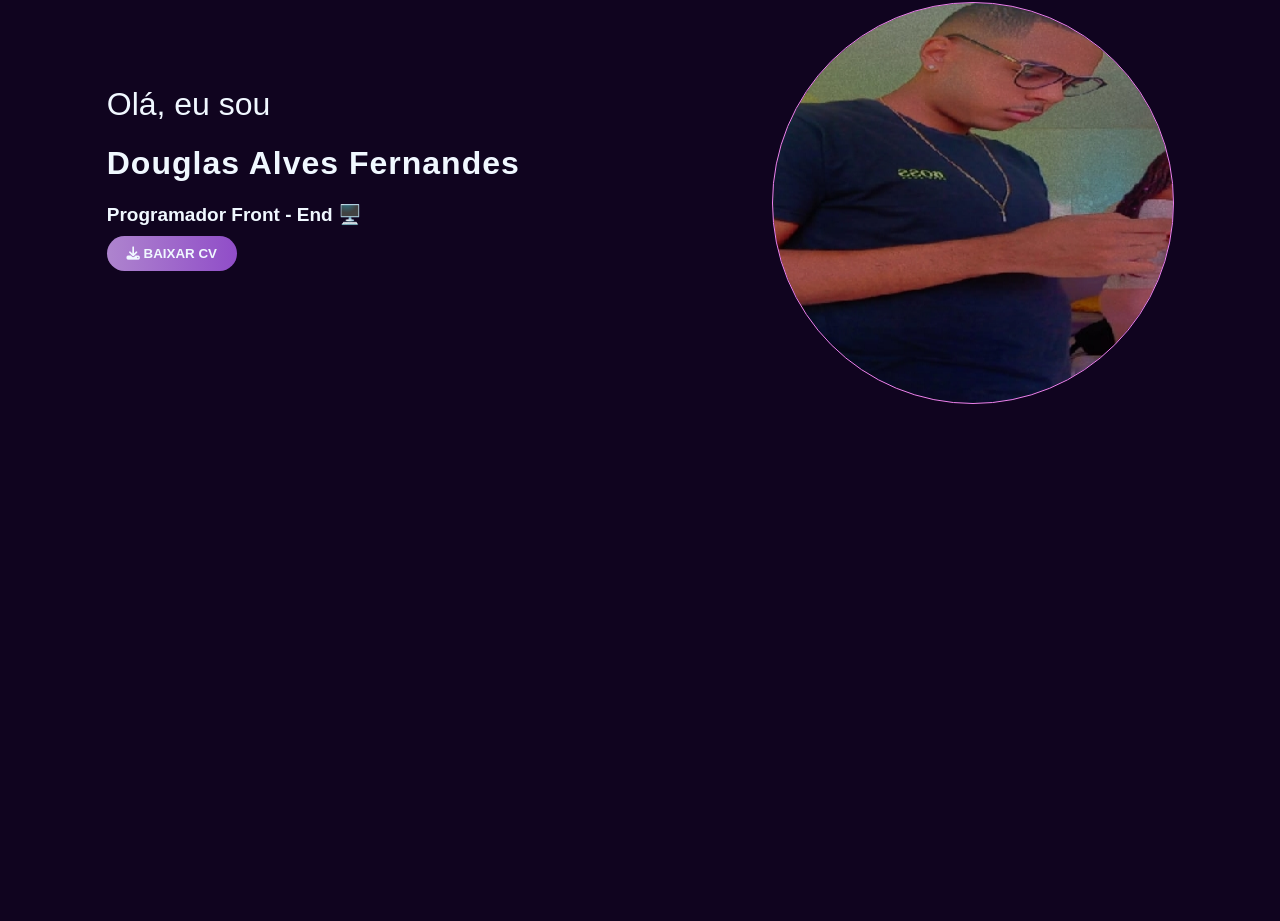
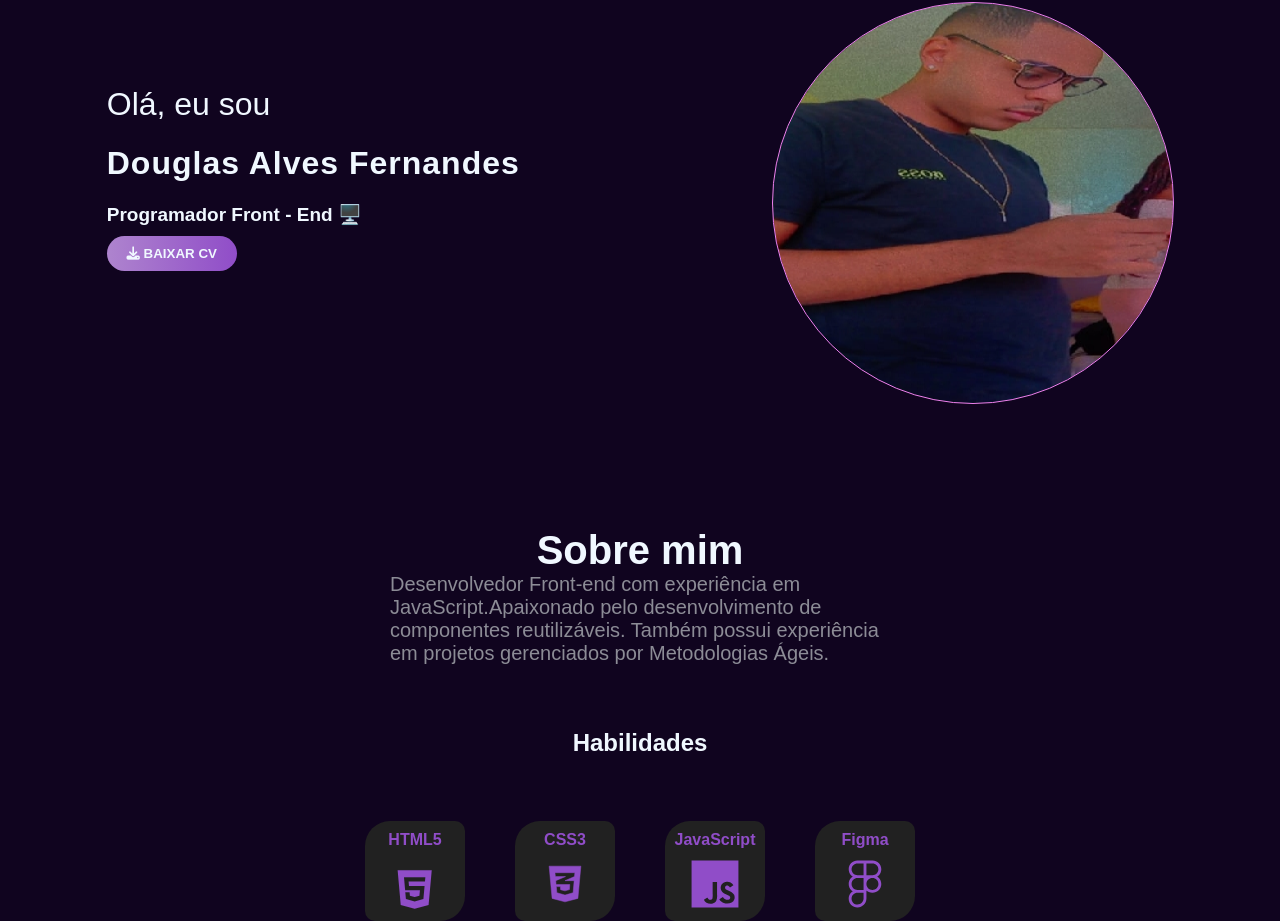
Before and after one commit to Douglasjrdev/Projetos, a plain HTML site: page Sobre mim/index.html in a window 1280 px wide. Shown: the part 280-1201 px from the top of the page. Before the commit the page ends 808 px from the top, so only its background shows below. Drawn offline with Linux system fonts and the light colour scheme.

Commit message:
fiz uma parte do site

```diff
--- a/Sobre mim/index.html
+++ b/Sobre mim/index.html
@@ -23,8 +23,9 @@
     </nav>
 
     <main class="container">
-        <section class="info" id="inicio">
+        <section class="info1" id="inicio">
 
+            <div class="info">
                 <div class="box">
                     <p class="p-info">Olá, eu sou</p>
                     <h1 class="h1-info">Douglas Alves Fernandes</h1>
@@ -36,8 +37,39 @@
                 <div class="foto">
                     <img src="img/400x400.jpeg" alt="">
                 </div>
+            </div>
+            <div class="about">
+                <h2>Sobre mim</h2>
+                <p>Desenvolvedor Front-end com experiência em JavaScript.Apaixonado pelo desenvolvimento de componentes
+                    reutilizáveis. Também possui experiência em projetos gerenciados por Metodologias Ágeis.</p>
+            </div>
         </section>
-        <section id="habilidades"></section>
+        <section id="habilidades">
+            <h2>Habilidades</h2>
+            <div class="cards">
+                <div class="contarinerhab">
+                    <div class="box-hab">
+                        <p>HTML5</p>
+                        <img src="img/html5-svgrepo-com.svg" alt="Logo do html5">
+                    </div>
+
+                    <div class="box-hab">
+                        <p>CSS3</p>
+                        <img src="img/css3-svgrepo-com.svg" alt="logo do css3">
+                    </div>
+
+                    <div class="box-hab">
+                        <p>JavaScript</p>
+                        <img src="img/javascript-svgrepo-com.svg" alt="logo do javascript">
+                    </div>
+
+                    <div class="box-hab">
+                        <p>Figma</p>
+                        <img src="img/figma-svgrepo-com.svg" alt="logo do figma">
+                    </div>
+                </div>
+            </div>
+        </section>
         <section id="projetos"></section>
         <section id="contatos"></section>
     </main>
--- a/Sobre mim/style.css
+++ b/Sobre mim/style.css
@@ -1,6 +1,7 @@
 :root{
     --primary-color:#10041F;
     --color-box:#904DC8;
+    --boxhab:#212121;
 }
 
 
@@ -124,3 +125,64 @@ body{
     text-decoration: none;
     color: rgb(216, 216, 216);
 }
+.about{
+   display: flex;
+   flex-direction: column;
+   justify-content: center;
+   align-items: center;
+
+}
+.about h2{
+    font-size:40px;
+}
+.about p{
+    color: #8c8c96;
+    font-size: 20px;
+    width: 500px;
+
+}
+/*CONTAINER DA HABILIDADE*/
+#habilidades h2{
+    text-align: center;
+    margin-top: 5%;
+}
+.contarinerhab{
+    margin-top: 5%;
+    margin-left: 5%;
+
+    width: 90%;
+    display: flex;
+    justify-content: center;
+    align-items: center;
+    gap: 50px;
+
+
+}
+.box-hab{
+    display: flex;
+    flex-direction: column;
+    flex-shrink: 1;
+    align-items: center;
+    width: 100px;
+    height: 100px;
+    border-radius: 25% 10%;
+    transition: all ease-in-out .2s;
+    background-color: var(--boxhab);
+
+
+}
+.box-hab p{
+
+    margin-top: 10%;
+    margin-bottom: 10%;
+
+    color: var(--color-box);
+    font-weight: 600;
+}
+.box-hab img{
+
+    width: 50%;
+}
+.box-hab:hover{
+    transform: scale3d(1.1, 1.1, 1.1);
+}
```
Also changed, not shown: Sobre mim/img/Katarina_9.webp (deleted), Sobre mim/img/css3-svgrepo-com.svg (added), Sobre mim/img/figma-svgrepo-com.svg (added), Sobre mim/img/html5-svgrepo-com.svg (added), Sobre mim/img/javascript-svgrepo-com.svg (added). Lines whose indentation alone changed are shown as unchanged.
